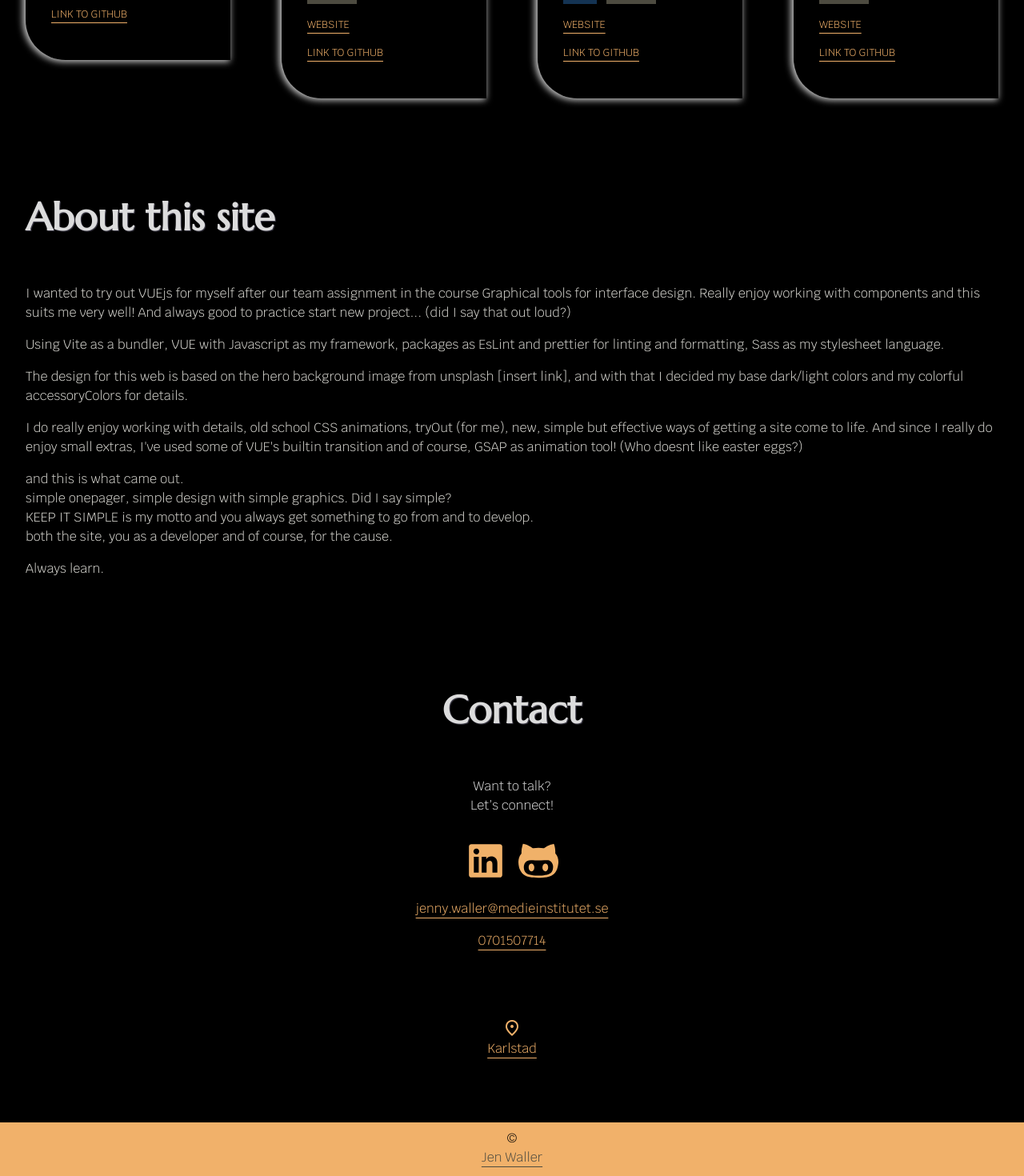
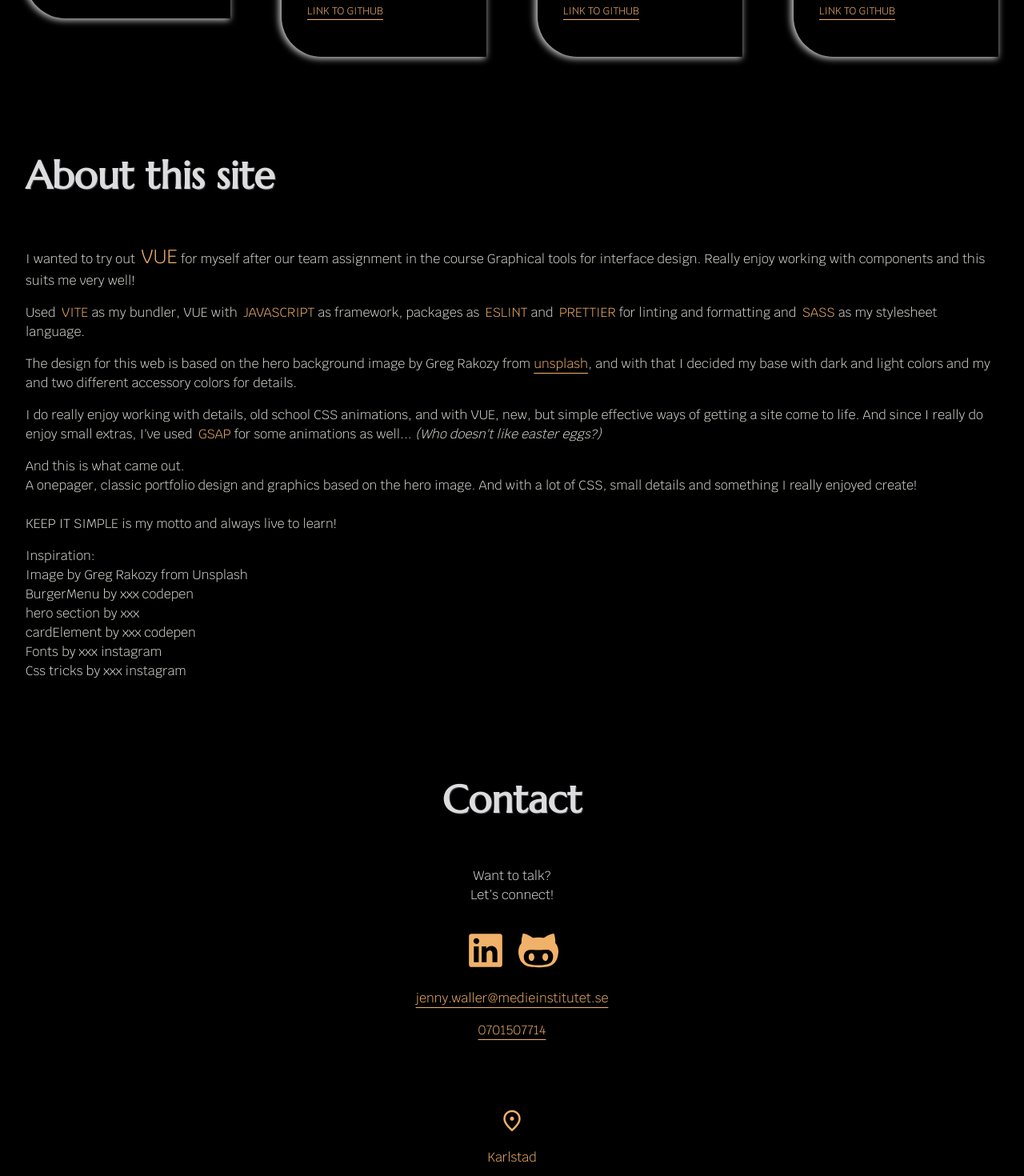
Before and after one commit to jenmwa/jenwaller-se, a Vue app: page / in a window 1280 px wide. Shown: the part 4240-5710 px from the top of the page at 80% size. Built offline with nearby package versions, Linux system fonts and the light colour scheme.

Commit message:
:lipstick: addd CSS to About Site

```diff
--- a/src/components/CardElement.vue
+++ b/src/components/CardElement.vue
@@ -80,6 +80,7 @@ a {
 }
 
 .portfolio-card__tech {
+  border-radius: 8px;
   color: $tertiaryColorLight;
   text-transform: uppercase;
   padding: 6px;
--- a/src/components/ContactSection.vue
+++ b/src/components/ContactSection.vue
@@ -17,7 +17,7 @@
     <br /><br />
     <p class="textColor">
       <span class="material-symbols-outlined">location_on</span>
-      <a href="https://www.google.se/maps/place/Karlstad/@59.3929235,13.2433407,10z/data=!3m1!4b1!4m5!3m4!1s0x465cb3d8e8ebe6f5:0xb8159334bc4aadd!8m2!3d59.4021806!4d13.5114978" target="_blank">Karlstad</a>
+      <p class="textColor">Karlstad</p>
     </p>
   </section>
 </template>
@@ -29,11 +29,6 @@ section {
   color: $tertiaryColorLight;
   padding: 4rem 2rem;
   text-align: center;
-
-  a {
-    display: block;
-    margin-bottom: 1rem;
-  }
 
   .icons {
     margin: 1rem 0.5rem;
@@ -54,6 +49,7 @@ section {
   }
 
   .material-symbols-outlined {
+    font-size: 2rem;
     position: relative;
     top: 0.3rem;
     color: $accessoryColor;
--- a/src/components/FooterSection.vue
+++ b/src/components/FooterSection.vue
@@ -16,6 +16,7 @@
     }
 
     a {
+      display: inline;
       color: $primaryColorDark;
 
       &:hover {
--- a/src/components/MainMenu.vue
+++ b/src/components/MainMenu.vue
@@ -2,7 +2,7 @@
   <nav class="base">
     <ul>
       <li><a href="#about">About</a></li>
-      <li><a href="#tech">Tech</a></li>
+      <li><a href="#skills">Skills</a></li>
       <li><a href="#portfolio">Portfolio</a></li>
       <li><a href="#contact">Contact</a></li>
       <li><span class="material-symbols-outlined">light_mode</span></li>
--- a/src/components/PortfolioArray.js
+++ b/src/components/PortfolioArray.js
@@ -26,7 +26,7 @@ let portfolioItems = [
         frame: 'Vue',
         lang: 'typescript',
         scss: 'scss',
-        extra: 'localstorage',
+        extra: 'figma',
         website: 'https://jenmwa.github.io/todo-list/',
         github: 'https://github.com/jenmwa/todo-list',
 
--- a/src/components/TechSection.vue
+++ b/src/components/TechSection.vue
@@ -1,6 +1,6 @@
 <template>
   <section class="spikes"></section>
-  <section id="tech">
+  <section id="skills">
     <div>
       <h3>Skills</h3>
       <ul>
--- a/src/components/WildSection.vue
+++ b/src/components/WildSection.vue
@@ -5,62 +5,78 @@
       <!-- <p class="wisdom">and for everybody's sake, KEEP IT SIMPLE!</p> -->
     </div>
     <div>
-    <h3>About this site</h3>
-    <p>I wanted to try out VUEjs for myself after our team assignment in the course Graphical tools for interface design. Really enjoy working with components and this suits me very well!
-    And always good to practice start new project... (did I say that out loud?)</p>
-    <p>Using Vite as a bundler, VUE with Javascript as my framework, packages as EsLint and prettier for linting and formatting, Sass as my stylesheet language.</p>
-    <p>The design for this web is based on the hero background image from unsplash [insert link], and with that I decided my base dark/light colors and my colorful accessoryColors for details.</p>
-    <p>I do really enjoy working with details, old school CSS animations, tryOut (for me), new, simple but effective ways of getting a site come to life.
-    And since I really do enjoy small extras,  I've used some of VUE's builtin transition and of course, GSAP as animation tool!
-    (Who doesnt like easter eggs?)</p>
+      <h3>About this site</h3>
+      <p>
+        I wanted to try out <span class="color-text big">VUE</span> for myself after our team assignment in the course
+        Graphical tools for interface design. Really enjoy working with components and this suits me very well!
+      </p>
+      <p>
+        Used <span class="color-text">Vite</span> as my bundler, VUE with <span class="color-text">Javascript</span> as
+        framework, packages as <span class="color-text">EsLint</span> and <span class="color-text">prettier</span> for
+        linting and formatting and <span class="color-text">Sass</span> as my stylesheet language.
+      </p>
+      <p>
+        The design for this web is based on the hero background image by Greg Rakozy from
+        <a href="https://unsplash.com/photos/oMpAz-DN-9I" target="_blank">unsplash</a>, and with that I decided my base
+        with dark and light colors and my and two different accessory colors for details.
+      </p>
+      <p>
+        I do really enjoy working with details, old school CSS animations, and with VUE, new, but simple effective ways
+        of getting a site come to life. And since I really do enjoy small extras, I've used
+        <span class="color-text">GSAP</span> for some animations as well...
+        <span class="italic">(Who doesn't like easter eggs?)</span>
+      </p>
 
-    <p>and this is what came out.<br>
-    simple onepager, simple design with simple graphics.
-    Did I say simple?<br>
-    KEEP IT SIMPLE is my motto and you always get something to go from and to develop.<br>
-
-    both the site, you as a developer and of course, for the cause.</p>
-
-
-    <p>Always learn.</p>
-
-  </div>
-
+      <p>
+        And this is what came out.<br />
+        A onepager, classic portfolio design and graphics based on the hero image. And with a lot of CSS, small details
+        and something I really enjoyed create!
+        <br /><br />
+        KEEP IT SIMPLE is my motto and always live to learn!<br />
+      </p>
+    </div>
+    <div>
+      Inspiration: <br />
+      Image by Greg Rakozy from Unsplash<br />
+      BurgerMenu by xxx codepen<br />
+      hero section by xxx<br />
+      cardElement by xxx codepen<br />
+      Fonts by xxx instagram<br />
+      Css tricks by xxx instagram<br>
+    </div>
   </section>
 </template>
 
 <style scoped lang="scss">
+section {
+  background-color: black;
+  padding: 4rem 2rem;
+  color: $secondaryColorLight;
 
-  section {
-    background-color:black;
-    padding: 4rem 2rem;
-    color: $secondaryColorLight;
+  a {
+    display: inline;
   }
+}
 
-  div.words {
-    text-align: right;
-    background: none;
-    height: 0;
-    height: auto;
-    margin-right: 4rem;
+.color-text.big {
+  font-size: 1.5rem;
+}
 
+.italic {
+  font-style: italic;
+}
+.color-text {
+  text-transform: uppercase;
+  transition: transform 500ms;
+  transition-timing-function: cubic-bezier(0.75, -3, 0.25, 4);
+  cursor: default;
+  margin-left: 0.2rem;
+  color: $accessoryColor;
 
-
-    // .meaning-of-life {
-    //   font-size: 1.5rem;
-    //   margin-left: auto;
-    //   padding-left: 1rem;
-    //   text-transform: none;
-    //   font-family: $secondaryFont;
-    //   font-style: italic;
-    //   background: -webkit-linear-gradient(353deg, rgba(210, 0, 162, 0.4) 0%, rgba(245, 245, 245, 0.4) 44%, rgba(210, 0, 162, 0.4) 100%);
-    //     -webkit-background-clip: text;
-    //     -webkit-text-fill-color: transparent;
-
-    // }
-    // .wisdom {
-    //     color: #dbdad4a7;
-    //   }
+  &:hover {
+    transform: scale(1.5);
+    transition: 0.4s ease-in;
+    color: $accessoryColor2;
   }
-
-  </style>
+}
+</style>
```
